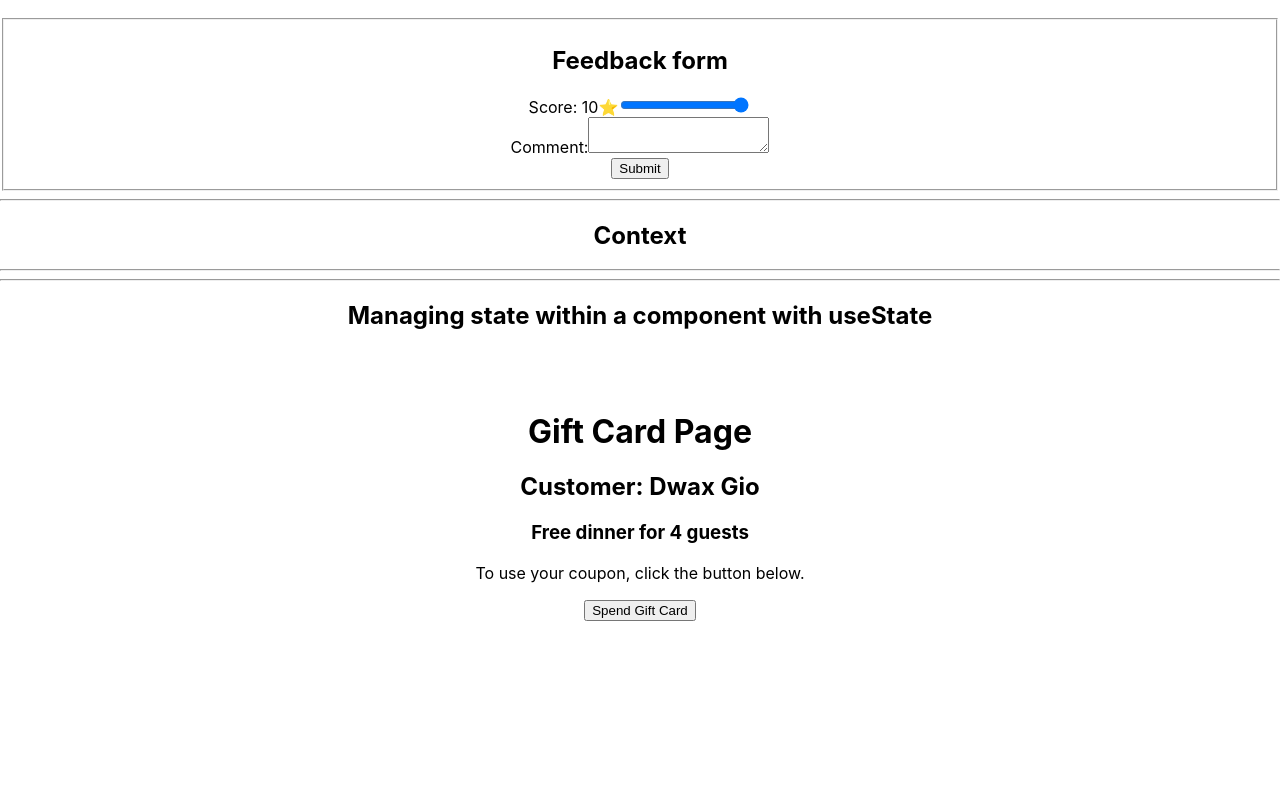
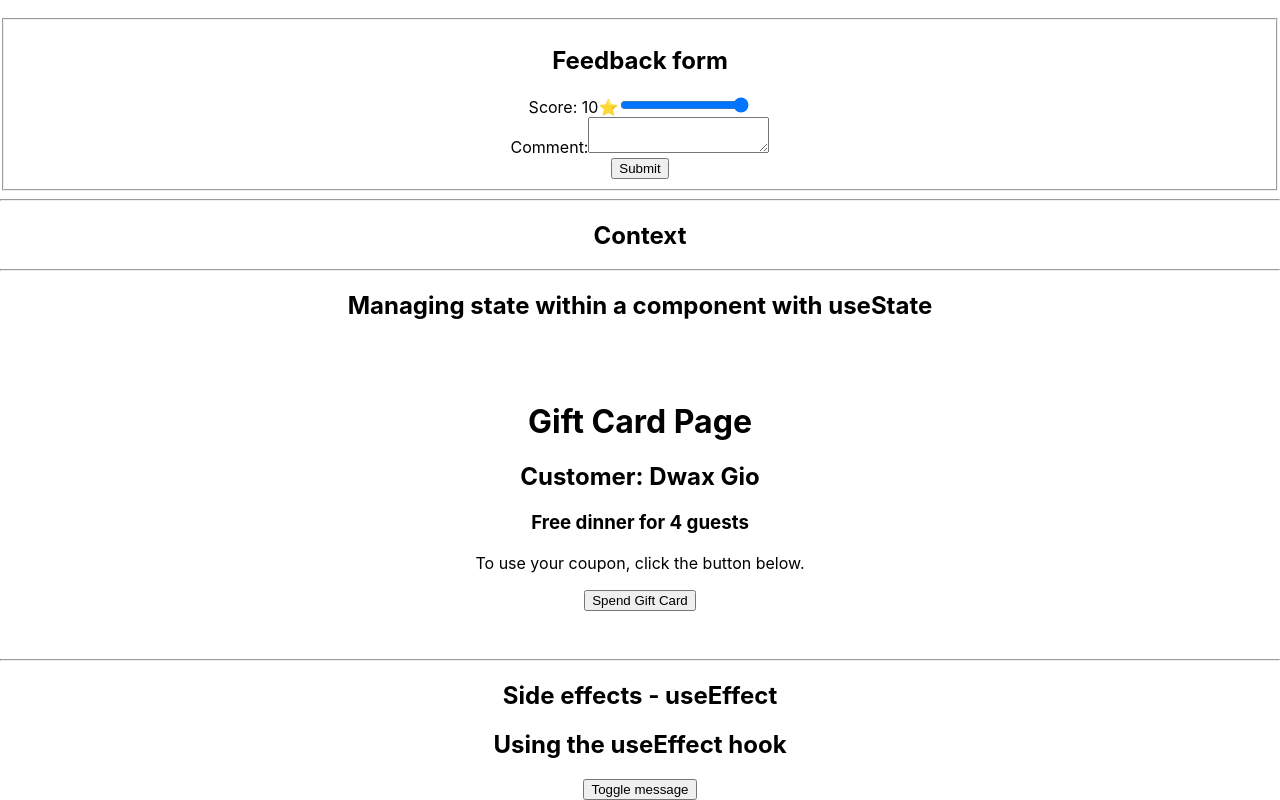
Before and after one commit to dwaxgio/meta-react-core, a React (Create React App) app: page /modulee in a window 1280 px wide. Shown: the part 803-1603 px from the top of the page. Before the commit the page ends 1464 px from the top, so only its background shows below. Built offline with nearby package versions, Linux system fonts and the light colour scheme.

Commit message:
Side Effects useEffect

```diff
--- /dev/null
+++ b/src/components/UseEffectSideEffects.js
@@ -0,0 +1,26 @@
+import { useState } from "react";
+import { useEffect } from "react";
+
+const UseEffectSideEffects = () => {
+  const [toggle, setToggle] = useState(false);
+
+  const clickHandler = () => {
+    setToggle(!toggle);
+  };
+
+  useEffect(() => {
+    document.title = toggle
+      ? `Welcome to Little Lemon ${toggle}`
+      : `Using the useEffect hook ${toggle}`;
+  }, [toggle]);
+
+  return (
+    <div>
+      <h2>Using the useEffect hook</h2>
+      <button onClick={clickHandler}>Toggle message</button>
+      {toggle && <h2>Welcome to Little Lemon</h2>}
+    </div>
+  );
+};
+
+export default UseEffectSideEffects;
--- a/src/pages/ModuleE.js
+++ b/src/pages/ModuleE.js
@@ -9,6 +9,7 @@ import ControlledForm from "../components/ControlledForm";
 import { useTheme } from "../components/ContextTheme";
 
 import UseStateHookManagingStateWithinComponent from "../components/UseStateHookManagingStateWithinComponent";
+import UseEffectSideEffects from "../components/UseEffectSideEffects";
 
 const ModuleE = () => {
   return (
@@ -36,9 +37,11 @@ const ModuleE = () => {
       <useTheme />
       {/* <ContextSwitch /> */}
       <hr />
-      <hr />
       <h2>Managing state within a component with useState</h2>
       <UseStateHookManagingStateWithinComponent />
+      <hr />
+      <h2>Side effects - useEffect</h2>
+      <UseEffectSideEffects />
     </>
   );
 };
```
